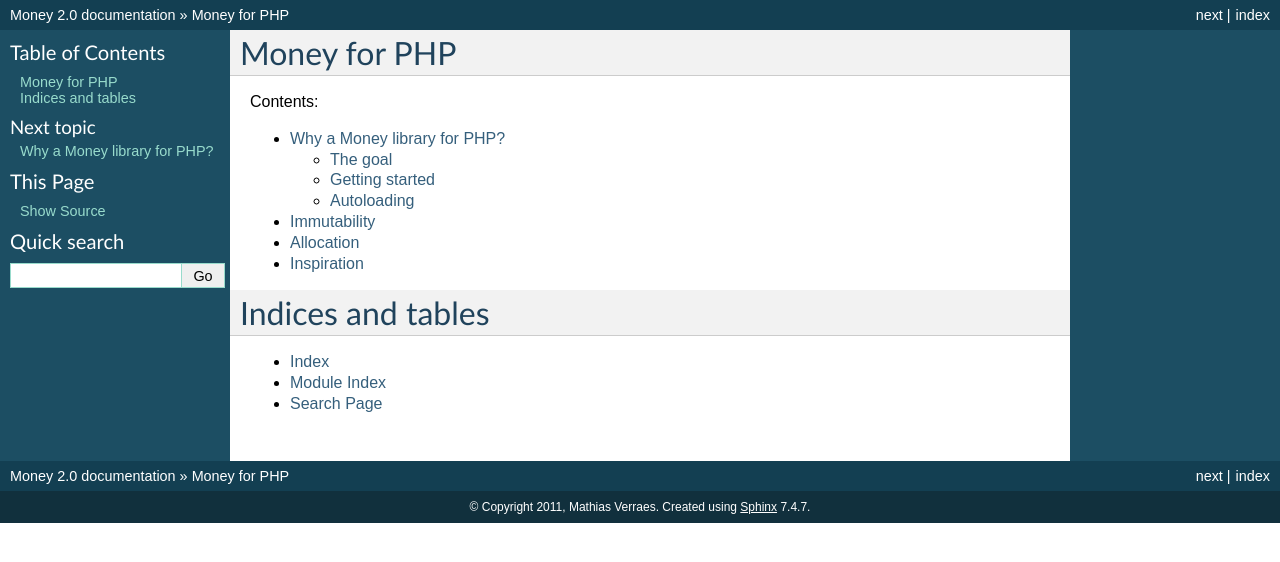
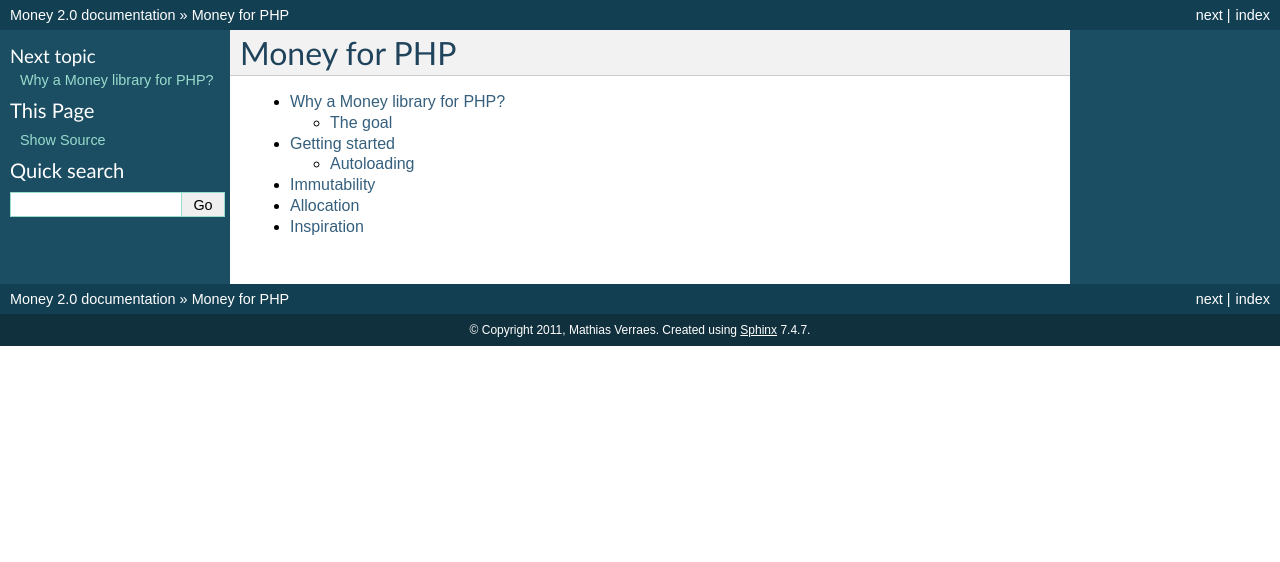
Before and after one commit to moneyphp/money, a Sphinx documentation site: the page built from doc/index.rst, in a window 1280 px wide. Shown: the top 562 px of the page. Built offline with Sphinx 7.4.7, drawn with Linux system fonts in a browser that asks for light colours.

Commit message:
more doc formatting

```diff
--- a/doc/index.rst
+++ b/doc/index.rst
@@ -1,23 +1,12 @@
 
 Money for PHP
 =============
-
-Contents:
 
 .. toctree::
    :maxdepth: 2
 
    Introduction
+   GettingStarted
    Immutability
    Allocation
    Inspiration
-
-
-
-
-Indices and tables
-==================
-
-* :ref:`genindex`
-* :ref:`modindex`
-* :ref:`search`
```
Also changed, not shown: README.md (+1 -1 lines), doc/GettingStarted.rst (added, +28 -0 lines), doc/Introduction.rst (+0 -29 lines).
